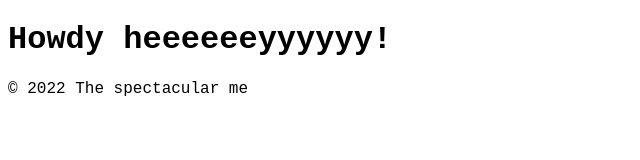
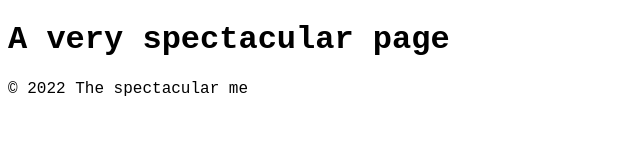
Before and after one commit to bdodgen/git-branching, a plain HTML site: page index.html in a window 1280 px wide. Shown: the whole page, without its empty margins (0-640 px from the left). Drawn offline with Linux system fonts and the light colour scheme.

Commit message:
changed h1 to correct wording

```diff
--- a/index.html
+++ b/index.html
@@ -9,7 +9,7 @@
   </head>
   <body>
     <header>
-      <h1>Howdy heeeeeeyyyyyy!</h1>
+      <h1>A very spectacular page</h1>
     </header>
     <main></main>
     <footer>&copy; 2022 The spectacular me</footer>
```
